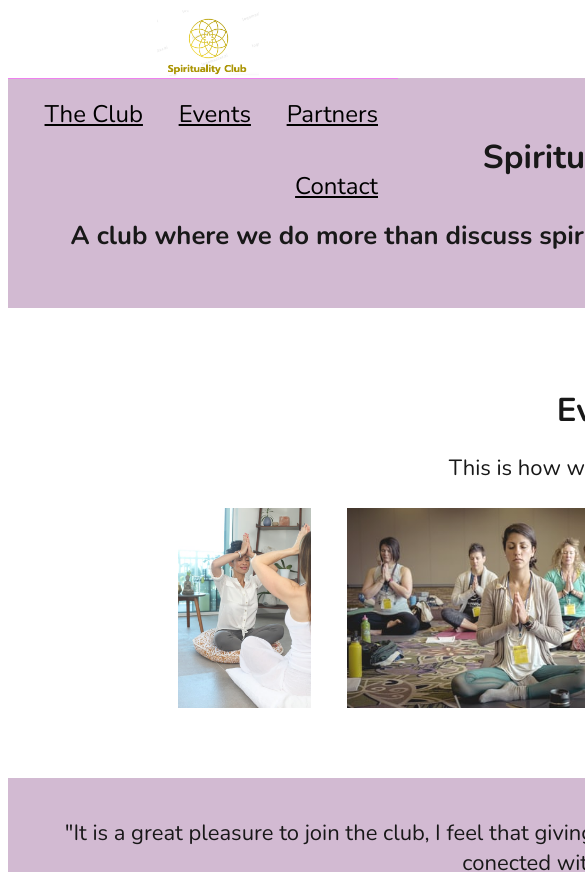
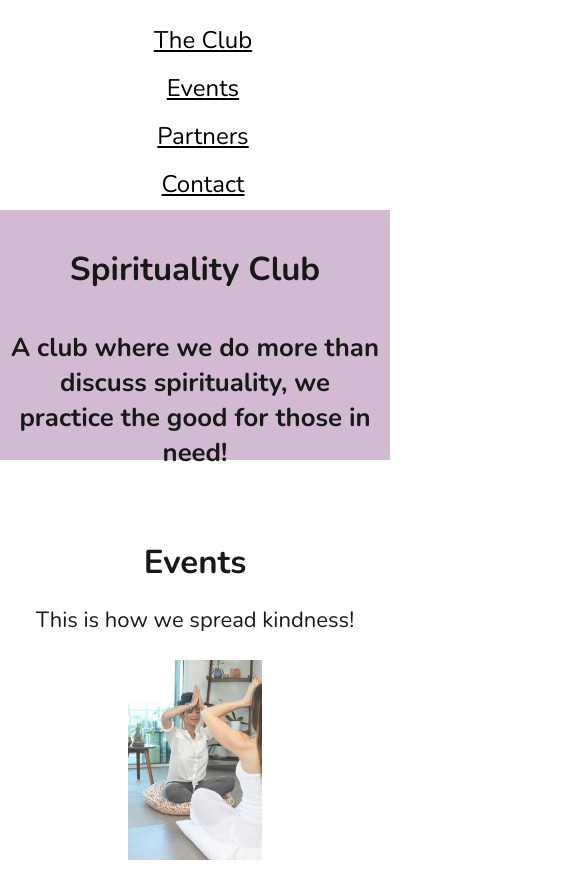
Before and after one commit to aguiarsilva/projects, a plain HTML site: page Responsive Club Website/index.html in a window 390 px wide. Shown: the top 872 px of the page, 585 px wide, since content can reach past the window. Drawn offline with nearby package versions, Linux system fonts and the light colour scheme.

Commit message:
update css and html

```diff
--- a/Responsive Club Website/index.html
+++ b/Responsive Club Website/index.html
@@ -18,12 +18,21 @@
 
 <body>
     <header class="flex-container">
-        <img class="logo" src="resources/img/logo.png">
         <nav>
-            <span><a href="#club">The Club</a></span>
-            <span><a href="#events">Events</a></span>
-            <span><a href="#partners">Partners</a></span>
-            <span><a href="#contact">Contact</a></span>
+            <ul>
+                <a href="#club">
+                    <li>The Club</li>
+                </a>
+                <a href="#events">
+                    <li>Events</li>
+                </a>
+                <a href="#partners">
+                    <li>Partners</li>
+                </a>
+                <a href="#contact">
+                    <li>Contact</li>
+                </a>
+            </ul>
         </nav>
     </header>
     <main>
@@ -34,7 +43,7 @@
         <section id="events">
             <h2>Events</h2>
             <p>This is how we spread kindness!</p>
-            <div class="areas" class="flex-container">
+            <div class="flex-container">
                 <div class="area"><img src="resources/img/photo-1512291313931-d4291048e7b6.jpg">
                 </div>
                 <div class="area"><img src="resources/img/photo-1529693662653-9d480530a697.jpg"></div>
@@ -48,9 +57,11 @@
         <section id="partners">
             <h2>Partners</h2>
             <p>Besides our members, our partners are a great help maintaining the work our club does!</p>
-            <div class="img"><img src="resources/img/partner1.jpg"></div>
-            <div class="img"><img src="resources/img/partner2.jpg"></div>
-            <div class="img"><img src="resources/img/partner3.jpg"></div>
+            <div class="flex-container">
+                <div class="area"><img src="resources/img/partner1.jpg"></div>
+                <div class="area"><img src="resources/img/partner2.jpg"></div>
+                <div class="area"><img src="resources/img/partner3.jpg"></div>
+            </div>
         </section>
         <section id="contact">
             <h2>The Spirituality Club</h2>
@@ -58,7 +69,7 @@
             <p>917-869-9800</p>
         </section>
     </main>
-    <footer>
+    <footer class="flex-container">
         <p>Spirituality Club, 2021</p>
         <p>Coded by <a href="https://github.com/aguiarsilva">BAguiar</a></p>
     </footer>
--- a/Responsive Club Website/resources/css/styles.css
+++ b/Responsive Club Website/resources/css/styles.css
@@ -5,6 +5,7 @@ body {
     color: black;
     font-family: "Nunito", sans-serif;
     font-size: 22px;
+    margin: 0;
 }
 
 a {
@@ -42,18 +43,25 @@ header {
 header img {
     margin-left: 10px;
     height: 70px;
+    align-content: flex-start;
 }
 
 nav {
     text-align: right;
-    flex-grow: 1;
+    padding-top: 1rem;
+    background-color: white;
 }
 
-nav span {
+ul {
+    margin: 0;
+    list-style: none;
+}
+
+li {
     display: inline-block;
-    padding: 20px 10px;
+    padding: 0.5rem 1.5rem;
+    margin-right: 1.5rem;
     font-size: 1.5rem;
-    margin-right: 10px;
 }
 
 
@@ -74,7 +82,7 @@ main {
     background-color: rgb(206, 179, 206);
     padding-top: 30px;
     margin: auto;
-    width: 100%;
+    max-width: 100%;
     text-align: center;
 }
 
@@ -120,3 +128,68 @@ main {
 
 
 /*Partners*/
+
+#partners {
+    text-align: center;
+}
+
+
+/*Contact*/
+
+#contact {
+    height: 200px;
+    text-align: center;
+    background-color: rgb(206, 179, 206);
+    padding-top: 2rem;
+}
+
+
+/*footer*/
+
+footer {
+    display: block;
+    font-size: 0.9rem;
+}
+
+@media only screen and (max-width: 640px) {
+    header,
+    li {
+        max-width: 100%;
+    }
+    nav {
+        max-width: 100%;
+        display: block;
+        text-align: center;
+    }
+    main {
+        max-width: 100%;
+    }
+    header {
+        position: relative;
+        border: none;
+        height: 200x;
+    }
+    li {
+        flex-direction: column;
+        display: block;
+    }
+    img {
+        max-width: 100%;
+        display: block;
+    }
+    #testmonial,
+    #club {
+        padding-bottom: 40px;
+        max-width: 100%;
+    }
+    #club {
+        margin-top: 70px;
+        padding-top: 10px;
+    }
+    #events {
+        max-width: 100%;
+        height: 800px;
+        display: block;
+        flex-direction: column;
+    }
+}
```
